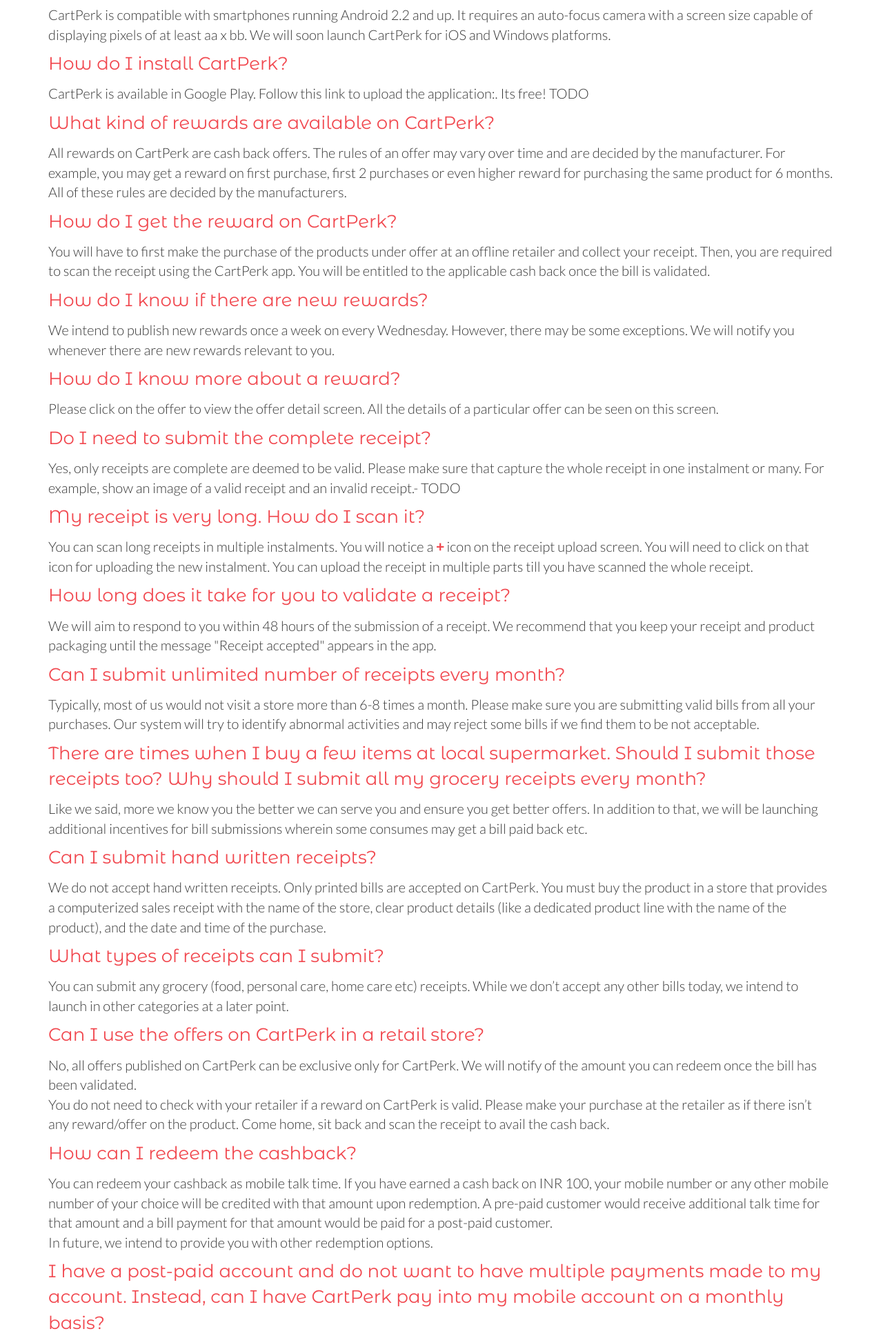
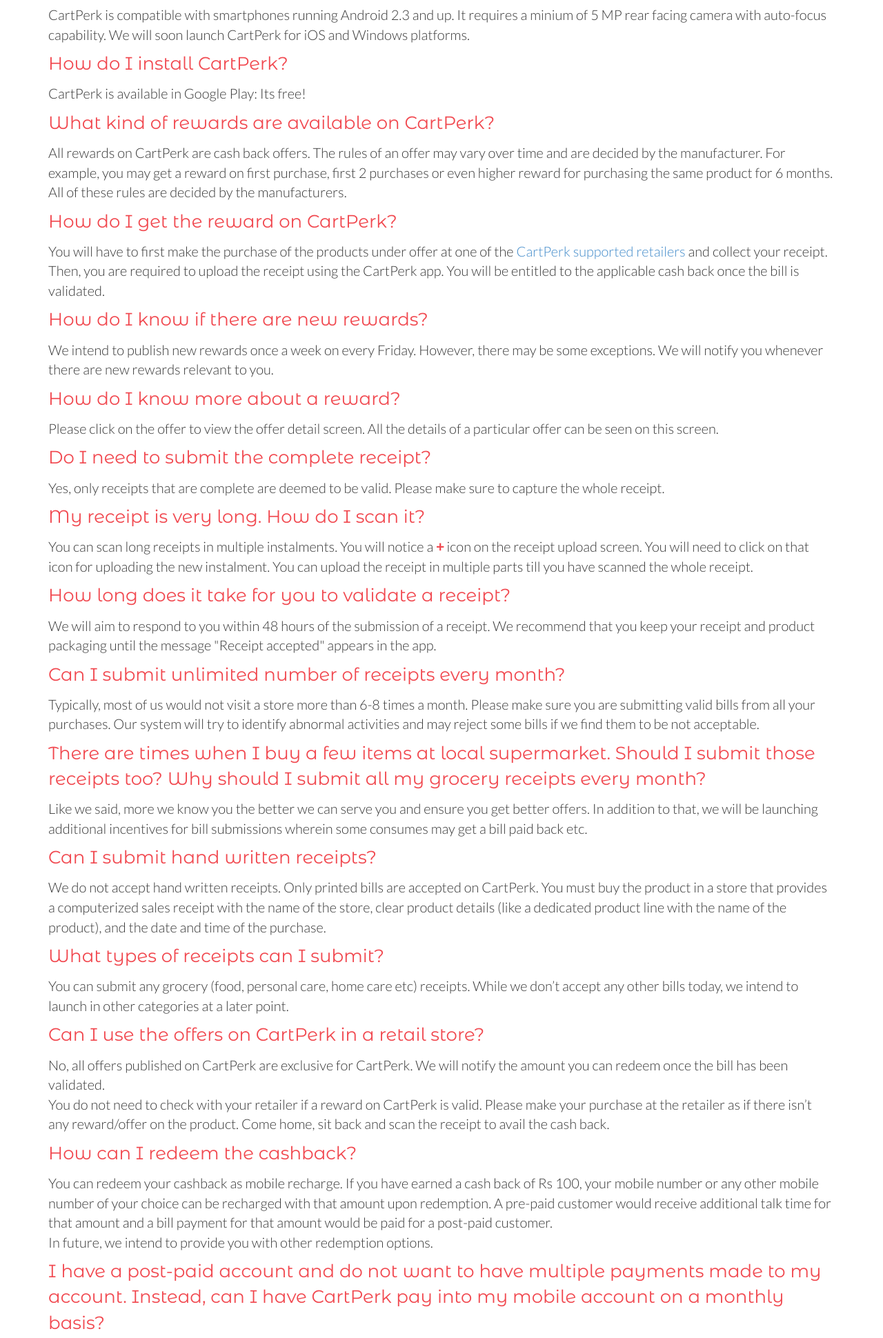
Before and after one commit to cartperk/cartperk.github.io, a plain HTML site: page faq.html in a window 1280 px wide. Shown: the part 243-2183 px from the top of the page at 69% size. Drawn offline with Linux system fonts and the light colour scheme.

Commit message:
Updated FAQ

```diff
--- a/faq.html
+++ b/faq.html
@@ -45,11 +45,11 @@
 		<br>
 		<div class="legalsection">
 		    <p class="heading">What kind of phones does CartPerk work on?</p>
-			<p>CartPerk is compatible with smartphones running Android 2.2 and up. It requires an auto-focus camera with a screen size capable of displaying pixels of at least aa x bb. We will soon launch CartPerk for iOS and Windows platforms.</p>
+			<p>CartPerk is compatible with smartphones running Android 2.3 and up. It requires a minium of 5 MP rear facing camera with auto-focus capability. We will soon launch CartPerk for iOS and Windows platforms.</p>
 		</div>
 		<div class="legalsection">
 		    <p class="heading">How do I install CartPerk?</p>
-			<p>CartPerk is available in Google Play. Follow this link to upload the application:. Its free! TODO</p>
+			<p>CartPerk is available in Google Play: Its free!</p>
 		</div>
 		<div class="legalsection">
 		    <p class="heading">What kind of rewards are available on CartPerk?</p>
@@ -57,11 +57,11 @@
 		</div>
 		<div class="legalsection">
 		    <p class="heading">How do I get the reward on CartPerk?</p>
-			<p>You will have to first make the purchase of the products under offer at an offline retailer and collect your receipt. Then, you are required to scan the receipt using the CartPerk app. You will be entitled to the applicable cash back once the bill is validated.</p>
+			<p>You will have to first make the purchase of the products under offer at one of the <a href="supportedretailers.html">CartPerk supported retailers</a> and collect your receipt. Then, you are required to upload the receipt using the CartPerk app. You will be entitled to the applicable cash back once the bill is validated.</p>
 		</div>
 		<div class="legalsection">
 		    <p class="heading">How do I know if there are new rewards?</p>
-			<p>We intend to publish new rewards once a week on every Wednesday. However, there may be some exceptions. We will notify you whenever there are new rewards relevant to you.</p>
+			<p>We intend to publish new rewards once a week on every Friday. However, there may be some exceptions. We will notify you whenever there are new rewards relevant to you.</p>
 		</div>
 		<div class="legalsection">
 		    <p class="heading">How do I know more about a reward?</p>
@@ -69,7 +69,8 @@
 		</div>
 		<div class="legalsection">
 		    <p class="heading">Do I need to submit the complete receipt?</p>
-			<p>Yes, only receipts are complete are deemed to be valid. Please make sure that capture the whole receipt in one instalment or many. For example, show an image of a valid receipt and an invalid receipt.- TODO</p>
+			<p>Yes, only receipts that are complete are deemed to be valid. Please make sure to capture the whole receipt.</p>
+			<!--For example, show an image of a valid receipt and an invalid receipt.- TODO-->
 		</div>
 		<div class="legalsection">
 		    <p class="heading">My receipt is very long. How do I scan it?</p>
@@ -97,11 +98,11 @@
 		</div>
 		<div class="legalsection">
 		    <p class="heading">Can I use the offers on CartPerk in a retail store?</p>
-			<p>No, all offers published on CartPerk can be exclusive only for CartPerk. We will notify of the amount you can redeem once the bill has been validated.<br>You do not need to check with your retailer if a reward on CartPerk is valid. Please make your purchase at the retailer as if there isn’t any reward/offer on the product. Come home, sit back and scan the receipt to avail the cash back.</p>
+			<p>No, all offers published on CartPerk are exclusive for CartPerk. We will notify the amount you can redeem once the bill has been validated.<br>You do not need to check with your retailer if a reward on CartPerk is valid. Please make your purchase at the retailer as if there isn’t any reward/offer on the product. Come home, sit back and scan the receipt to avail the cash back.</p>
 		</div>
 		<div class="legalsection">
 		    <p class="heading">How can I redeem the cashback?</p>
-			<p>You can redeem your cashback as mobile talk time. If you have earned a cash back on INR 100, your mobile number or any other mobile number of your choice will be credited with that amount upon redemption. A pre-paid customer would receive additional talk time for that amount and a bill payment for that amount would be paid for a post-paid customer.<br>In future, we intend to provide you with other redemption options.</p>
+			<p>You can redeem your cashback as mobile recharge. If you have earned a cash back of Rs 100, your mobile number or any other mobile number of your choice can be recharged with that amount upon redemption. A pre-paid customer would receive additional talk time for that amount and a bill payment for that amount would be paid for a post-paid customer.<br>In future, we intend to provide you with other redemption options.</p>
 		</div>
 		<div class="legalsection">
 		    <p class="heading">I have a post-paid account and do not want to have multiple payments made to my account. Instead, can I have CartPerk pay into my mobile account on a monthly basis?</p>
```
